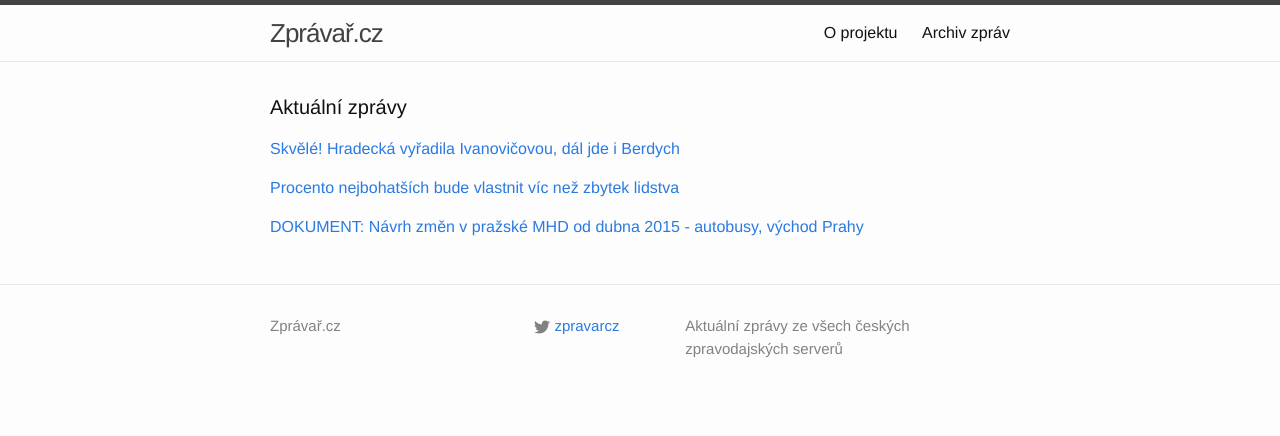
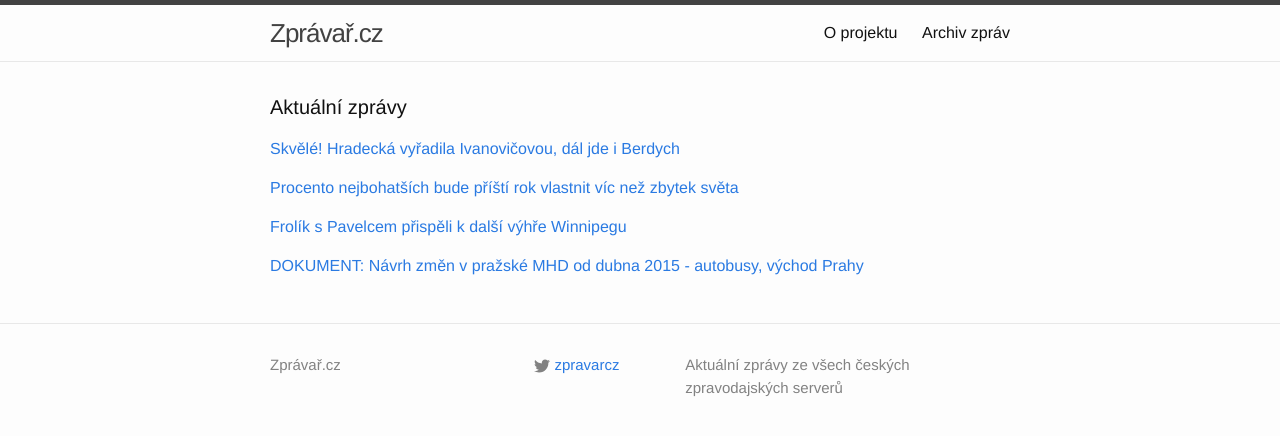
Before and after one commit to adliska/zpravar, a Jekyll site: the page built from index.html, in a window 1280 px wide. Shown: the top 436 px of the page. Built offline with Jekyll 4.4.1, drawn with Linux system fonts in a browser that asks for light colours.

Commit message:
zpravar news update

```diff
--- a/index.html
+++ b/index.html
@@ -20,15 +20,24 @@
 <li><a href=http://sport.aktualne.cz/senzacni-uvod-grandslamu-hradecka-vyradila-ivanovicovou/r~da5cffe29f9211e4bdad0025900fea04/>Senzační úvod grandslamu. Hradecká vyřadila Ivanovičovou! - sport.aktualne.cz</a></li>
 <li><a href=http://sport.idnes.cz/hradecka-v-melbourne-prekvapila-a-vyradila-srbku-ivanovicovou-p72-/tenis.aspx?c=A150119_051202_tenis_vis>Hradecká v Melbourne překvapila a vyřadila Srbku Ivanovičovou - sport.idnes.cz</a></li>
 </ul>
-</div><p><a href="javascript:;" onclick="toggle_visibility('zpravy1')">Procento nejbohatších bude vlastnit víc než zbytek lidstva </a></p>
+</div><p><a href="javascript:;" onclick="toggle_visibility('zpravy1')">Procento nejbohatších bude příští rok vlastnit víc než zbytek světa</a></p>
 <div id="zpravy1" style="display:none">
 <ul>
+<li><a href=http://ekonomika.idnes.cz/bohatstvi-propast-0ne-/eko-zahranicni.aspx?c=A150119_072841_eko-zahranicni_skr>Procento nejbohatších bude příští rok vlastnit víc než zbytek světa - ekonomika.idnes.cz</a></li>
 <li><a href=http://www.lidovky.cz/procento-nejbohatsich-bude-pry-vlastnit-vic-nez-zbytek-lidstva-pwj-/zpravy-svet.aspx?c=A150119_072709_ln_zahranici_mmu>Procento nejbohatších bude vlastnit víc než zbytek lidstva  - www.lidovky.cz</a></li>
 <li><a href=http://zpravy.aktualne.cz/zahranici/procento-nejbohatsich-bude-vlastnit-vic-nez-zbytek-lidstva/r~523d81529f9e11e4aff10025900fea04/>Procento nejbohatších bude vlastnit víc než zbytek lidstva - zpravy.aktualne.cz</a></li>
 <li><a href=http://www.novinky.cz/ekonomika/359111-procento-nejbohatsich-bude-brzy-vlastnit-vic-nez-zbylych-99-procent-lidstva.html>Procento nejbohatších bude brzy vlastnit víc než zbylých 99 procent lidstva  - www.novinky.cz</a></li>
 </ul>
-</div><p><a href="javascript:;" onclick="toggle_visibility('zpravy2')">DOKUMENT: Návrh změn v pražské MHD od dubna 2015 - autobusy, východ Prahy</a></p>
+</div><p><a href="javascript:;" onclick="toggle_visibility('zpravy2')">Frolík s Pavelcem přispěli k další výhře Winnipegu</a></p>
 <div id="zpravy2" style="display:none">
+<ul>
+<li><a href=http://www.denik.cz/hokej/frolik-s-pavelcem-prispeli-k-dalsi-vyhre20150119.html>Frolík s Pavelcem přispěli k další výhře Winnipegu - www.denik.cz</a></li>
+<li><a href=http://hokej.idnes.cz/buffalo-vyhnalo-mrazka-na-stridacku-dbu-/nhl.aspx?c=A150118_211639_nhl_Mkr>Buffalo vyhnalo Mrázka na střídačku, Crosby a Seguin stíhají Voráčka - hokej.idnes.cz</a></li>
+<li><a href=http://www.denik.cz/z_domova/frolik-s-pavelcem-prispeli-k-dalsi-vyhre20150119.html>Frolík s Pavelcem přispěli k další výhře Winnipegu - www.denik.cz</a></li>
+<li><a href=http://www.sportovninoviny.cz/zpravy/frolik-s-pavelcem-prispeli-k-dalsi-vyhre-winnipegu/1170574>Frolík s Pavelcem přispěli k další výhře Winnipegu - www.sportovninoviny.cz</a></li>
+</ul>
+</div><p><a href="javascript:;" onclick="toggle_visibility('zpravy3')">DOKUMENT: Návrh změn v pražské MHD od dubna 2015 - autobusy, východ Prahy</a></p>
+<div id="zpravy3" style="display:none">
 <ul>
 <li><a href=http://praha.idnes.cz/navrh-zmen-v-prazske-mhd-od-dubna-2015-autobusy-vychod-prahy-p3o-/praha-zpravy.aspx?c=A150118_191805_praha-zpravy_jan>DOKUMENT: Návrh změn v pražské MHD od dubna 2015 - autobusy, východ Prahy - praha.idnes.cz</a></li>
 <li><a href=http://praha.idnes.cz/navrh-zmen-v-prazske-mhd-od-dubna-2015-autobusy-zapad-prahy-pec-/praha-zpravy.aspx?c=A150118_191210_praha-zpravy_jan>DOKUMENT: Návrh změn v pražské MHD od dubna 2015 - autobusy, západ Prahy - praha.idnes.cz</a></li>
```
